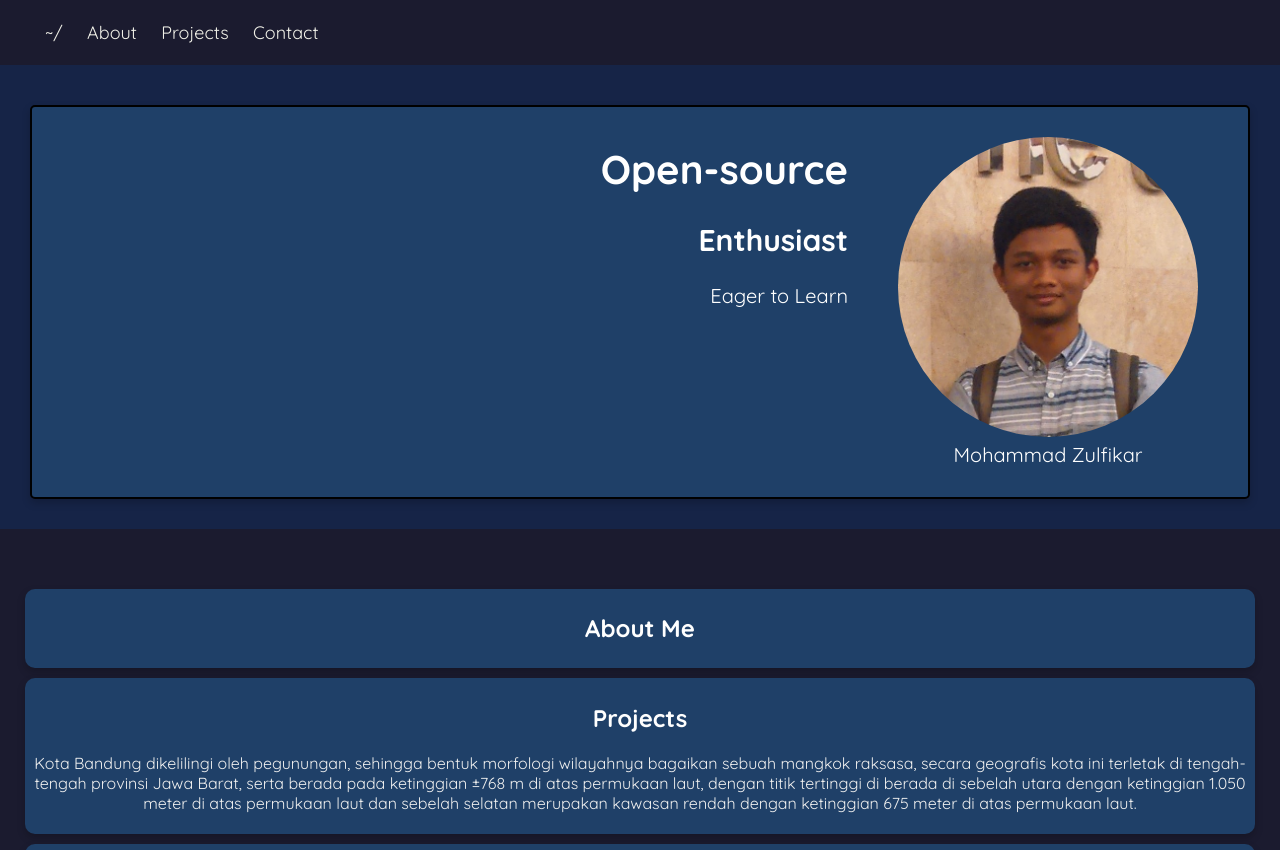
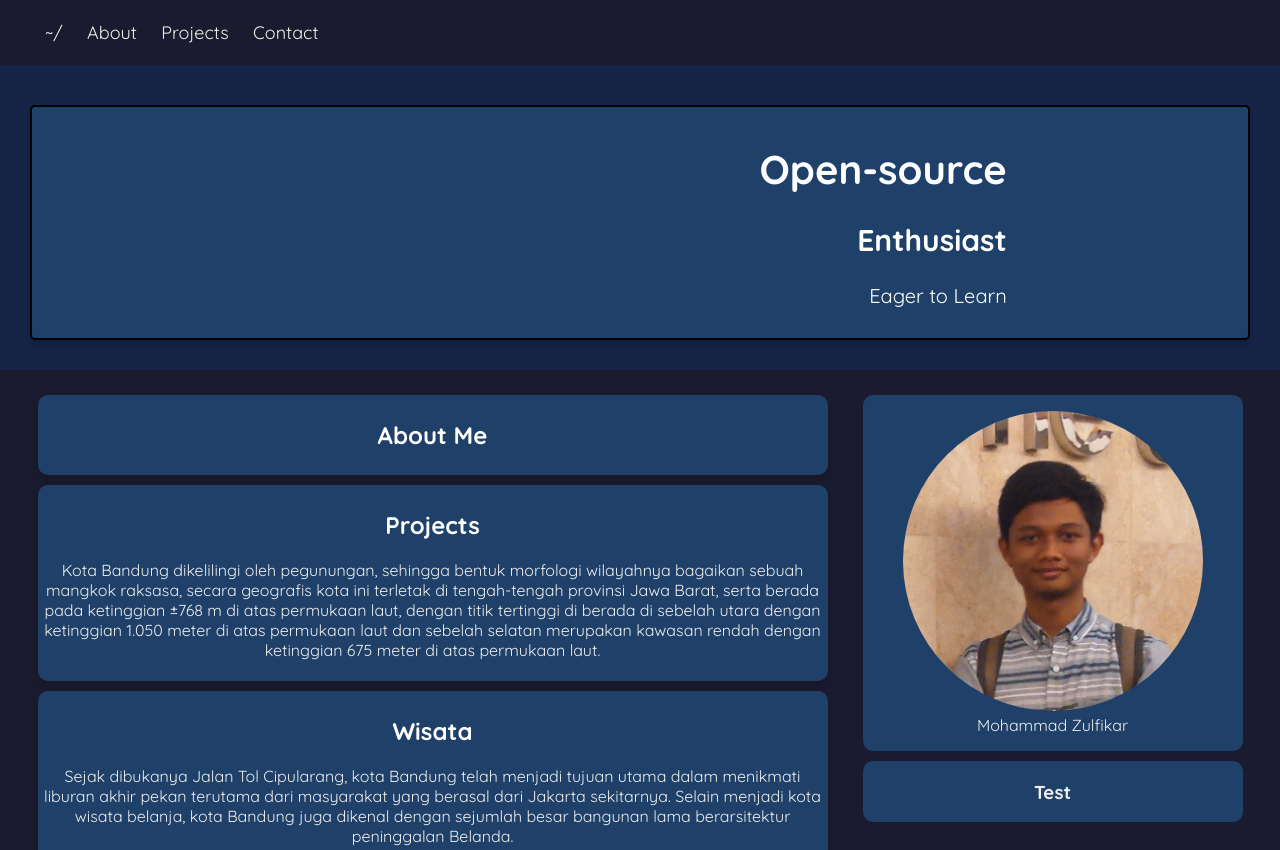
Before and after one commit to mohzulfikar/web-fundamental-submission, a plain HTML site: page index.html in a window 1280 px wide. Shown: the top 850 px of the page. Drawn offline with Linux system fonts and the light colour scheme.

Commit message:
add flex layout

```diff
--- a/assets/styles/style.css
+++ b/assets/styles/style.css
@@ -74,20 +74,28 @@ main.flex-container {
     display: flex;
     border: inherit;
     background-color: inherit;
-    flex-direction: column;
+    /* flex-direction: column; */
     /* properti pendukung */
     max-width: 1600px;
-    margin: 35px auto;
     text-align: right;
 }
 
 .flex-container {
     display: flex;
     border: 2px solid black;
-    flex-direction: row;
     background-color: #1f4068;
     /* properti pendukung */
     max-width: 1500px;
+    margin: 0 auto;
+    text-align: right;
+}
+
+.flex-container-column {
+    display: flex;
+    flex-direction: column;
+
+    /* properti pendukung */
+    max-width: 800px;
     margin: 0 auto;
     text-align: right;
 }
--- a/index.html
+++ b/index.html
@@ -27,22 +27,12 @@
                     </p>
                 </div>
 
-                <aside class="box">
-                    <article class="profile">
-                        <header>
-                            <figure>
-                                <img src="assets/image/profile.jpg" />
-                                <figcaption>Mohammad Zulfikar</figcaption>
-                            </figure>
-                        </header>
-                        <section>
-                        </section>
-                    </article>
-                </aside>
+
             </div>
         </div>
     </header>
     <main class="flex-container">
+        <div id="content" class="flex-container-column">
             <article id="about" class="box card">
                 <h2>About Me</h2>
                 <p>
@@ -105,9 +95,27 @@
                     </p>
                 </section>
             </article>
-
+        </div>
+        <aside class="flex-container-column">
+            <article class="profile box">
+                <header>
+                    <figure>
+                        <img src="assets/image/profile.jpg" />
+                        <figcaption>Mohammad Zulfikar</figcaption>
+                    </figure>
+                </header>
+                <section>
+                </section>
+            </article>
+            <article class="box">
+                <header>
+                    <h1>Test</h1>
+                </header>
+                <section>
+                </section>
+            </article>
+        </aside>
     </main>
-
     <footer>
         <p>Belajar Dasar Pemrograman Web &copy; 2019, Dicoding Academy</p>
     </footer>
```
Lines whose indentation alone changed are shown as unchanged.
